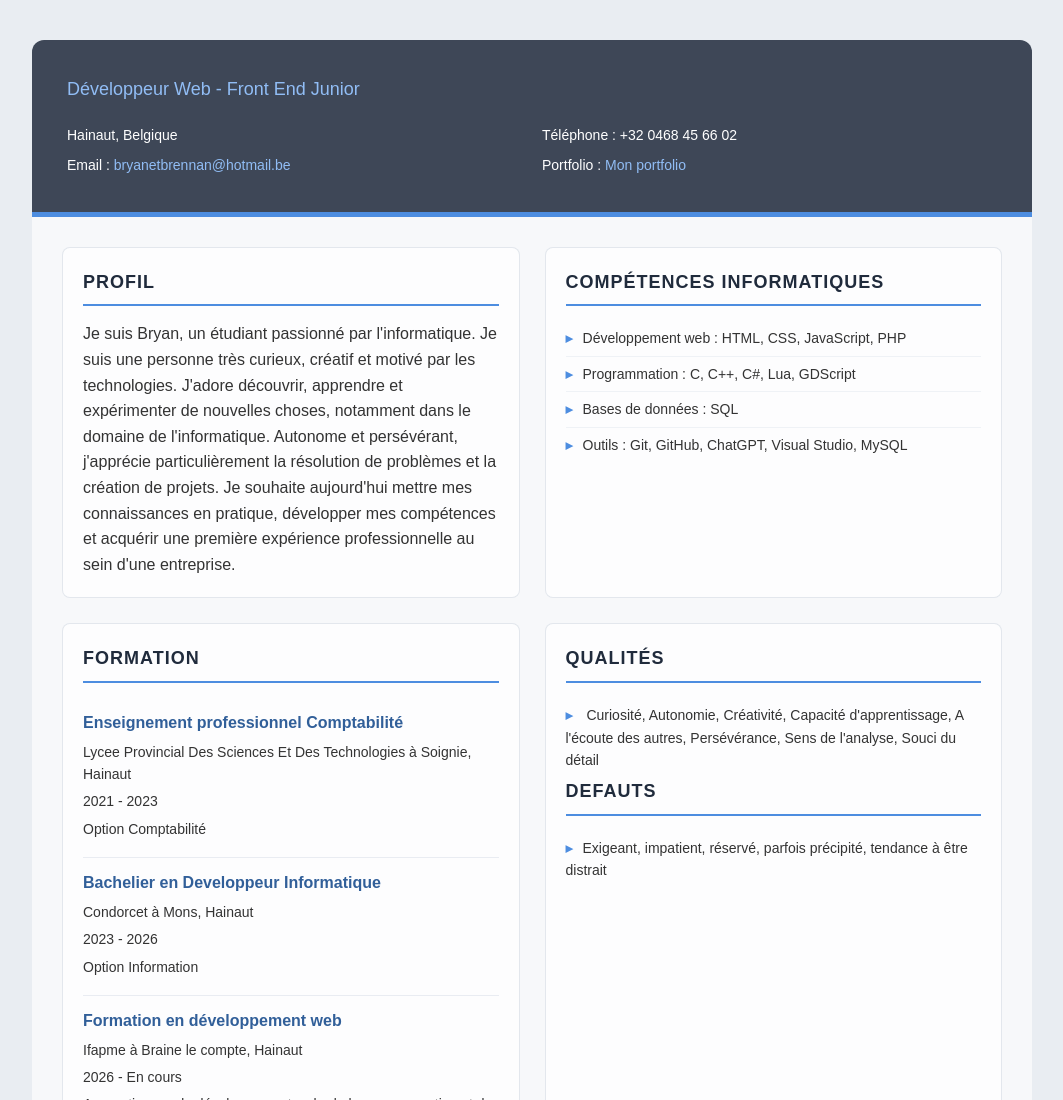
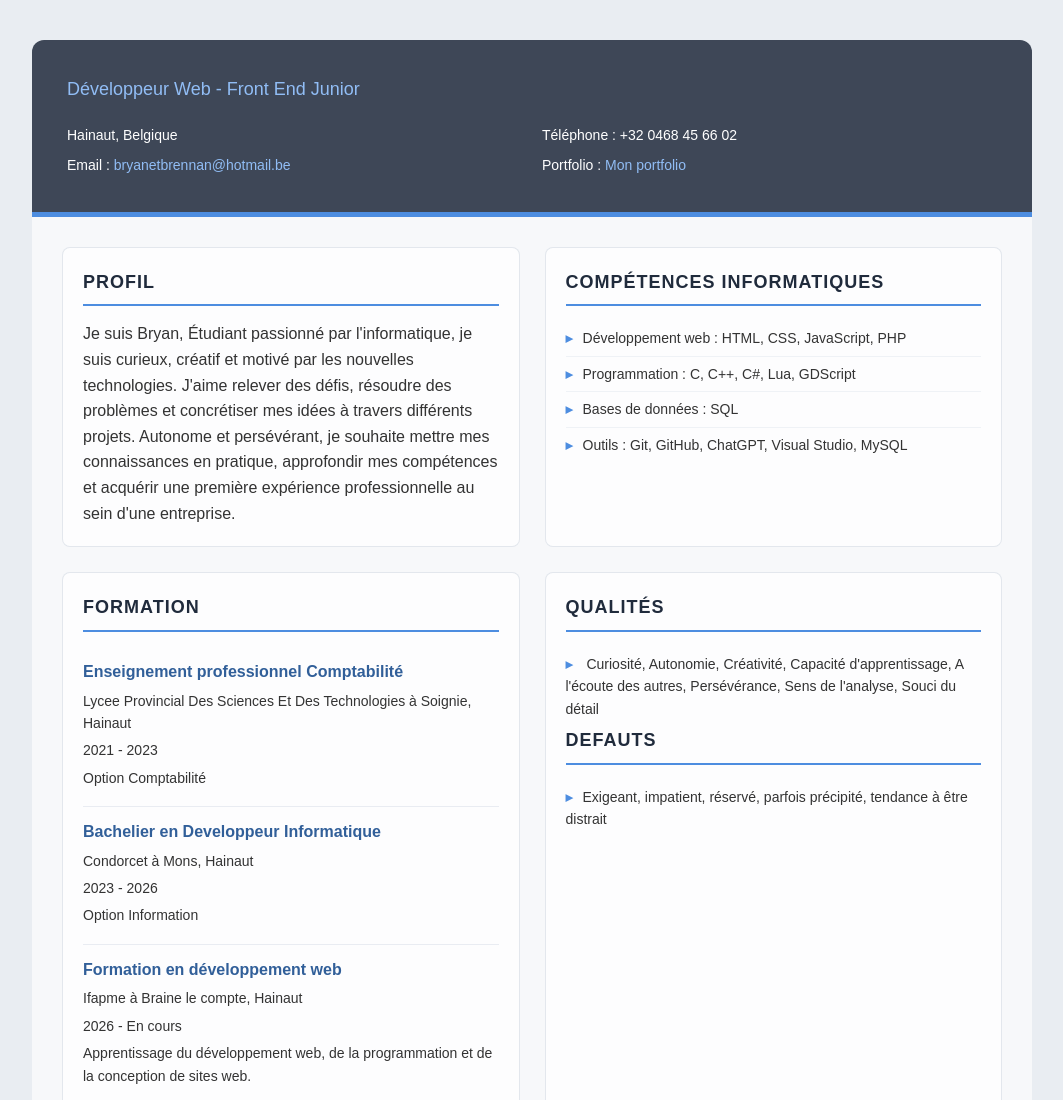
Before and after one commit to Baryalis/Baryalis.github.io, a plain HTML site: page index.html in a window 1280 px wide. Shown: the top 1100 px of the page, without its empty margins (108-1171 px from the left). Drawn offline with Linux system fonts and the light colour scheme.

Commit message:
Revise CV content and structure in index.html
Updated the content and structure of the CV in HTML format, enhancing the profile description and correcting minor errors.

```diff
--- a/index.html
+++ b/index.html
@@ -24,11 +24,10 @@
         <section id="profil">
             <h2>Profil</h2>
             <p>
-                Je suis Bryan, un étudiant passionné par l'informatique. Je suis une personne très curieux, créatif
-                et motivé par les technologies. J'adore découvrir, apprendre et expérimenter de nouvelles choses, notamment
-                dans le domaine de l'informatique. Autonome et persévérant, j'apprécie particulièrement la résolution de problèmes
-                et la création de projets. Je souhaite aujourd'hui mettre mes connaissances en pratique, développer mes compétences
-                et acquérir une première expérience professionnelle au sein d'une entreprise.
+                Je suis Bryan, Étudiant passionné par l'informatique, je suis curieux, créatif et motivé par les nouvelles technologies.
+                J'aime relever des défis, résoudre des problèmes et concrétiser mes idées à travers différents projets.
+                Autonome et persévérant, je souhaite mettre mes connaissances en pratique, approfondir mes
+                compétences et acquérir une première expérience professionnelle au sein d'une entreprise.
             </p>
         </section>
         <section id="formation">
```
